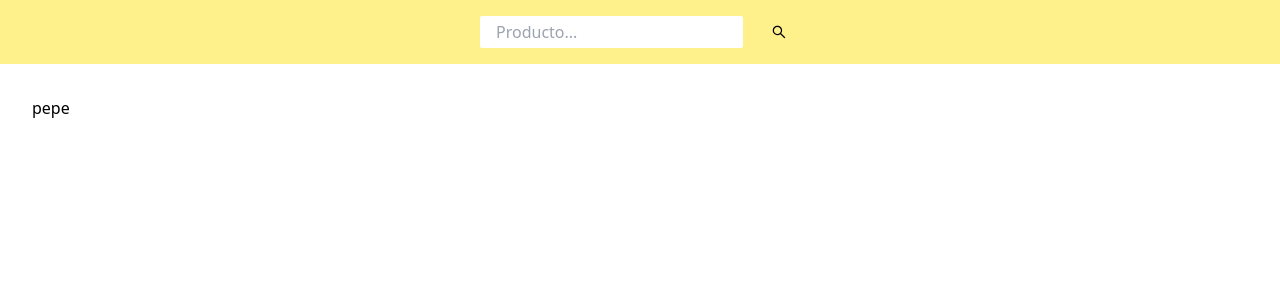
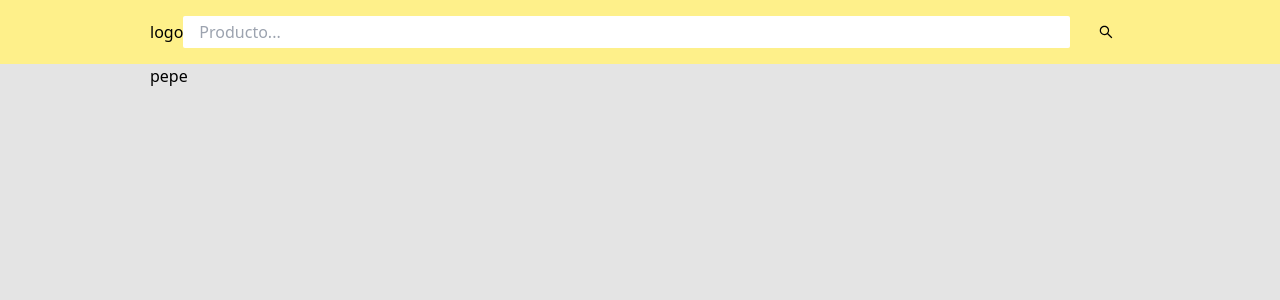
Before and after one commit to SaanCaba/mlibre-test, a Next.js app: page / in a window 1280 px wide. Shown: the top 300 px of the page. Built offline with nearby package versions, Linux system fonts and the light colour scheme.

Commit message:
add item

```diff
--- a/next.config.js
+++ b/next.config.js
@@ -1,6 +1,9 @@
 /** @type {import('next').NextConfig} */
 const nextConfig = {
   reactStrictMode: true,
-}
+  images: {
+    domains: ["http2.mlstatic.com"],
+  },
+};
 
-module.exports = nextConfig
+module.exports = nextConfig;
--- /dev/null
+++ b/src/components/Item/index.tsx
@@ -0,0 +1,40 @@
+import { Item } from "@/models/items";
+import Image from "next/image";
+import Link from "next/link";
+import React from "react";
+
+interface Props {
+  item: Item;
+}
+
+function Item({ item }: Props) {
+  return (
+    <Link key={item.id} href={`/items/${item.id}`}>
+      <div className="flex gap-5">
+        <div>
+          <Image
+            src={item.thumbnail}
+            alt={item.title}
+            width={90}
+            height={90}
+            className="object-cover"
+          />
+        </div>
+        <div className="flex flex-col">
+          <span className="font-bold">
+            {Number(item.price).toLocaleString("es-AR", {
+              style: "currency",
+              currency: item.currency_id,
+            })}
+          </span>
+          <p>{item.title}</p>
+        </div>
+        <span className="ml-auto opacity-50 capitalize text-sm pr-[15px]">
+          <i>{item.address.city_name}</i>
+        </span>
+      </div>
+    </Link>
+  );
+}
+
+export default Item;
--- a/src/components/Layout/index.tsx
+++ b/src/components/Layout/index.tsx
@@ -1,4 +1,5 @@
 import React from "react";
+import NavBar from "../NavBar";
 
 interface Props {
   children: React.ReactNode;
@@ -6,9 +7,10 @@ interface Props {
 
 function Layout({ children }: Props) {
   return (
-    <>
-      <main className="m-auto max-w-screen-xl p-4">{children}</main>
-    </>
+    <div>
+      <NavBar />
+      <main className="m-auto max-w-screen-xl px-[150px]">{children}</main>
+    </div>
   );
 }
 
--- a/src/components/NavBar/index.tsx
+++ b/src/components/NavBar/index.tsx
@@ -16,10 +16,11 @@ function NavBar() {
     });
   };
   return (
-    <header className="h-16 px-4 bg-yellow-200 flex">
+    <header className="h-16 px-[150px] bg-yellow-200 flex items-center">
+      <span>logo</span>
       <form
         onSubmit={(e) => onSubmit(e)}
-        className="m-auto flex gap-3 max-w-screen-xl w-80"
+        className="m-auto flex gap-3 max-w-screen-xl flex-1"
       >
         <input
           ref={inputRef}
@@ -31,7 +32,7 @@ function NavBar() {
           className="px-4 py-2 h-8 rounded-full transition-all duration-700 ease-in hover:bg-zinc-300"
           type="submit"
         >
-          <AiOutlineSearch />
+          <AiOutlineSearch className="" />
         </button>
       </form>
     </header>
--- /dev/null
+++ b/src/constants.ts
@@ -0,0 +1,2 @@
+export const API_SEARCH_URL = `https://api.mercadolibre.com/sites/MLA/search?q=`
+export const API_ITEM_URL = `https://api.mercadolibre.com/items/`
--- /dev/null
+++ b/src/models/items.ts
@@ -0,0 +1,31 @@
+export interface Item {
+  id: string;
+  title: string;
+  condition: string;
+  thumbnail_id: string;
+  catalog_product_id: string;
+  listing_type_id: string;
+  permalink: string;
+  buying_mode: string;
+  site_id: string;
+  category_id: string;
+  domain_id: string;
+  thumbnail: string;
+  currency_id: string;
+  order_backend: number;
+  price: number;
+  sold_quantity: number;
+  available_quantity: number;
+  use_thumbnail_id: boolean;
+  accepts_mercadopago: boolean;
+  stop_time: string;
+  catalog_listing: boolean;
+  address: Address
+}
+
+interface Address {
+  state_id: string;
+  state_name: string;
+  city_id: string;
+  city_name: string;
+}
--- a/src/pages/_app.tsx
+++ b/src/pages/_app.tsx
@@ -1,12 +1,10 @@
 import Layout from "@/components/Layout";
-import NavBar from "@/components/NavBar";
 import "@/styles/globals.css";
 import type { AppProps } from "next/app";
 
 export default function App({ Component, pageProps }: AppProps) {
   return (
     <>
-      <NavBar />
       <Layout>
         <Component {...pageProps} />
       </Layout>
--- a/src/pages/index.tsx
+++ b/src/pages/index.tsx
@@ -1,5 +1,3 @@
-import Layout from "@/components/Layout";
-
 export default function Home() {
-  return <Layout>pepe</Layout>;
+  return <h1>pepe</h1>;
 }
--- /dev/null
+++ b/src/pages/items/[id]/index.tsx
@@ -0,0 +1,25 @@
+import { API_ITEM_URL } from "@/constants";
+import { Item } from "@/models/items";
+import { GetServerSideProps } from "next";
+import React from "react";
+
+interface Props {
+  item: Item;
+}
+
+function ItemPage({ item }: Props) {
+  return <section className="bg-white text-black">{item.title}</section>;
+}
+
+export default ItemPage;
+
+export const getServerSideProps: GetServerSideProps = async ({ params }) => {
+  const response = await fetch(`${API_ITEM_URL}${params?.id}`);
+  const item = (await response.json()) as Item;
+
+  return {
+    props: {
+      item,
+    },
+  };
+};
--- a/src/pages/items/index.tsx
+++ b/src/pages/items/index.tsx
@@ -1,7 +1,33 @@
-import React from "react";
+import Item from "@/components/Item";
+import { API_SEARCH_URL } from "@/constants";
+import { Item as ItemType } from "@/models/items";
+import { GetServerSideProps } from "next";
 
-function ItemsPage() {
-  return <div>items</div>;
+interface Props {
+  items: ItemType[];
+}
+
+function ItemsPage({ items }: Props) {
+  return (
+    <section>
+      <article className="grid bg-white gap-5">
+        {items.map((item) => (
+          <Item key={item.id} item={item} />
+        ))}
+      </article>
+    </section>
+  );
 }
 
 export default ItemsPage;
+
+export const getServerSideProps: GetServerSideProps = async ({ query }) => {
+  const response = await fetch(`${API_SEARCH_URL}${query.search}&limit=4`);
+  const { results: items } = (await response.json()) as { results: Item[] };
+
+  return {
+    props: {
+      items,
+    },
+  };
+};
--- a/src/styles/globals.css
+++ b/src/styles/globals.css
@@ -1,12 +1,10 @@
 @tailwind base;
 @tailwind components;
 @tailwind utilities;
-
-:root {
-}
 
 @media (prefers-color-scheme: dark) {
 }
 
 body {
+  background-color: rgb(228, 228, 228);
 }
```
